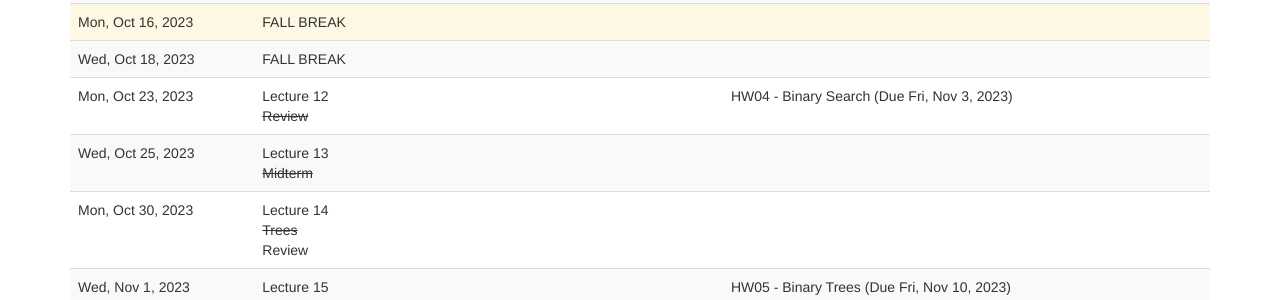
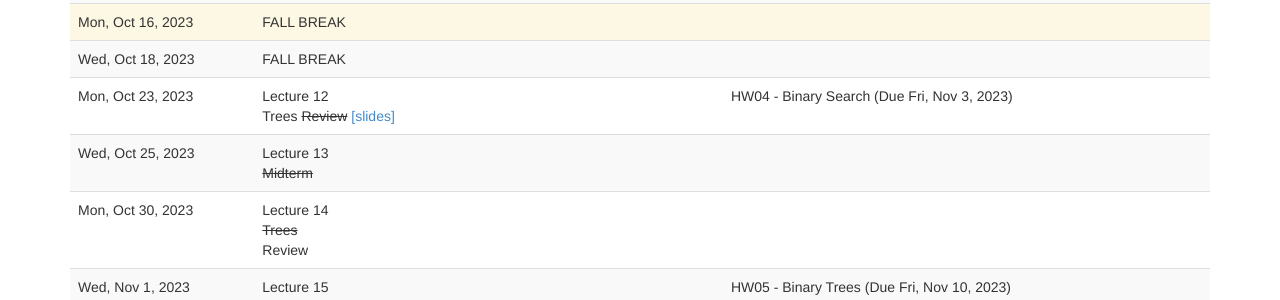
Before and after one commit to kalte0/BMC-CS-151.github.io, a Jekyll site: the page built from schedule.md, in a window 1280 px wide and 900 px high, scrolled down 907 px. Shown: the part 152-452 px from the top of the window. Built offline with Jekyll 4.4.1, drawn with Linux system fonts in a browser that asks for light colours; nearby versions of some CDN libraries.

Commit message:
lec 12 slides

```diff
--- a/_data/schedule.yaml
+++ b/_data/schedule.yaml
@@ -148,8 +148,8 @@
       type: "'no_lecture'"
     -
       date: 2023-10-23
-      title: Lecture 12 <br> <s>Review</s>
-      slides: ~
+      title: Lecture 12 <br> Trees <s>Review</s>
+      slides: "slides/lecture12.pdf"
       recording: ~
       assignments:
         -
```
Also changed, not shown: 1 other file.
